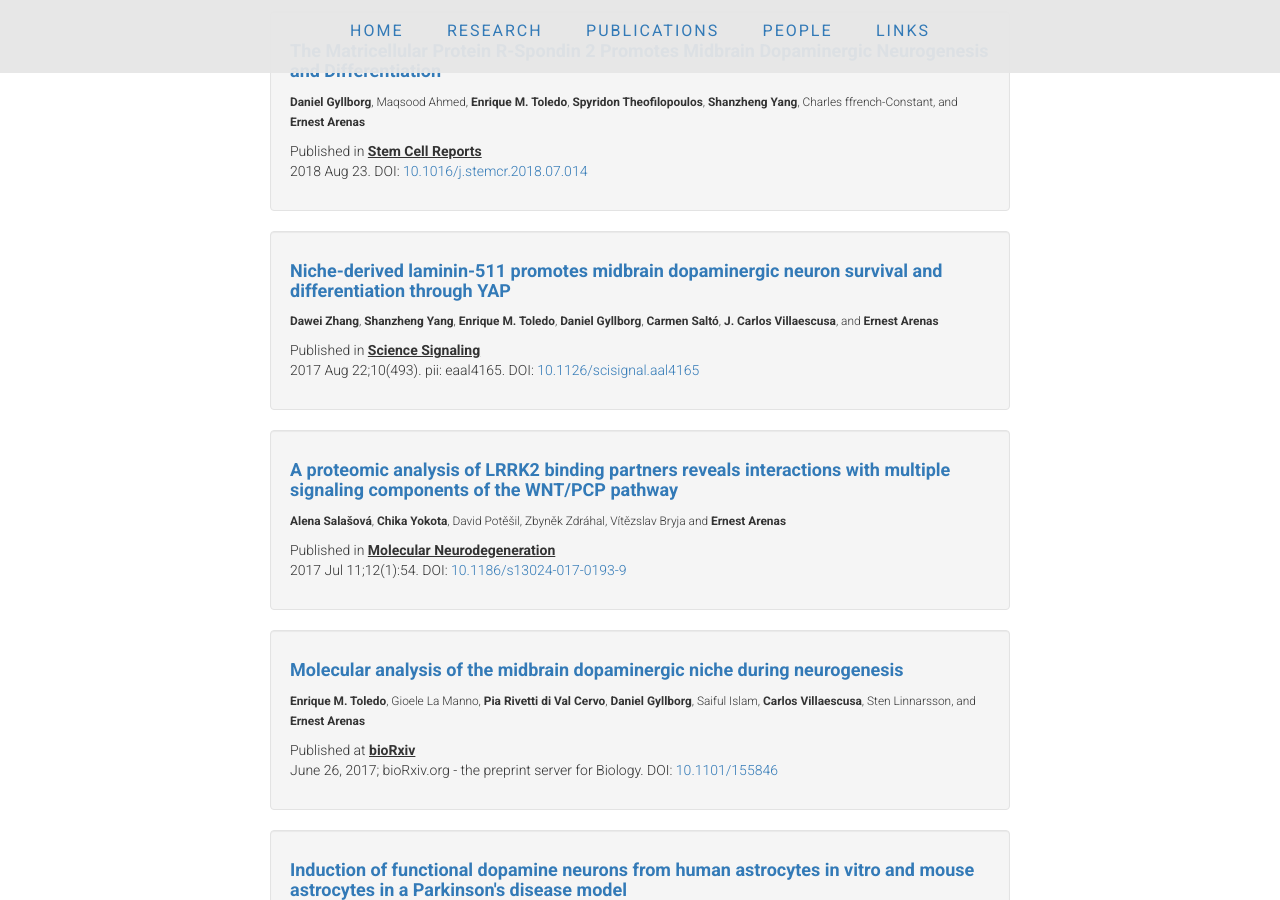
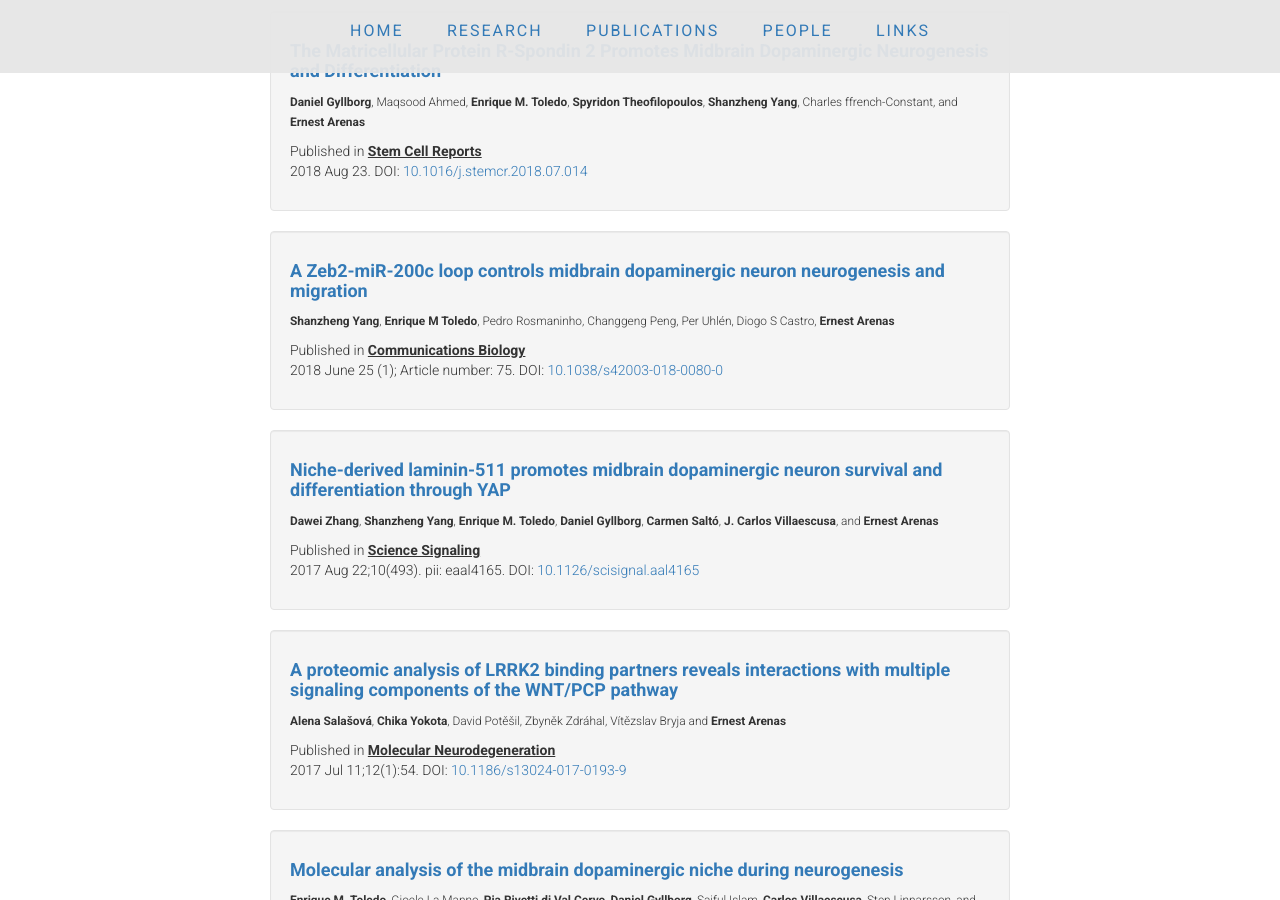
Before and after one commit to ArenasLab/arenaslab.github.io, a Jekyll site: the page publications/index.html, which Jekyll copies as it is, in a window 1280 px wide and 900 px high, scrolled down 670 px. Built offline with Jekyll 4.4.1, drawn with Linux system fonts in a browser that asks for light colours.

Commit message:
Update index.html

```diff
--- a/publications/index.html
+++ b/publications/index.html
@@ -100,6 +100,19 @@ ABOVE IS THE TEMPLATE TO ADD ADDITIONAL PUBLICATIONS -->
                   <p></p>
                   <p>Published in <strong><u>Stem Cell Reports</u></strong><br>
                   2018 Aug 23. DOI: <a href="https://doi.org/10.1016/j.stemcr.2018.07.014" target="_blank">10.1016/j.stemcr.2018.07.014</a></p>
+		</div>
+              </li>
+            </div>
+
+	<div class="well">
+              <li class="media">
+                <div class="media-body">
+                  <h4><b><a href="https://www.nature.com/articles/s42003-018-0080-0" target="_blank">A Zeb2-miR-200c loop controls midbrain dopaminergic neuron neurogenesis and migration</a></b></h4>
+                  <p></p>
+			<small> <b>Shanzheng Yang</b>, <b>Enrique M Toledo</b>, Pedro Rosmaninho, Changgeng Peng, Per Uhlén, Diogo S Castro, <b>Ernest Arenas</b></small>
+                  <p></p>
+                  <p>Published in <strong><u>Communications Biology</u></strong><br>
+                  2018 June 25 (1); Article number: 75. DOI: <a href="https://doi.org/10.1038/s42003-018-0080-0" target="_blank">10.1038/s42003-018-0080-0</a></p>
 		</div>
               </li>
             </div>
```
